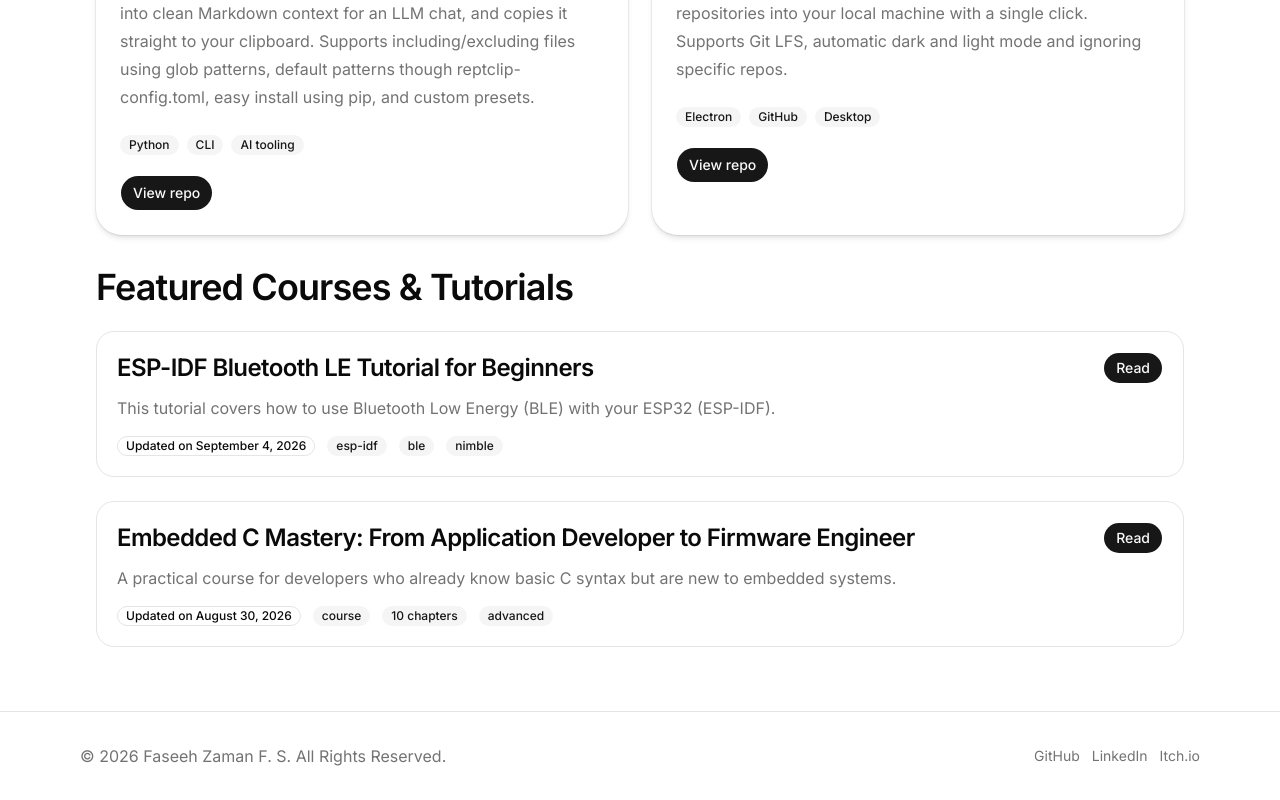
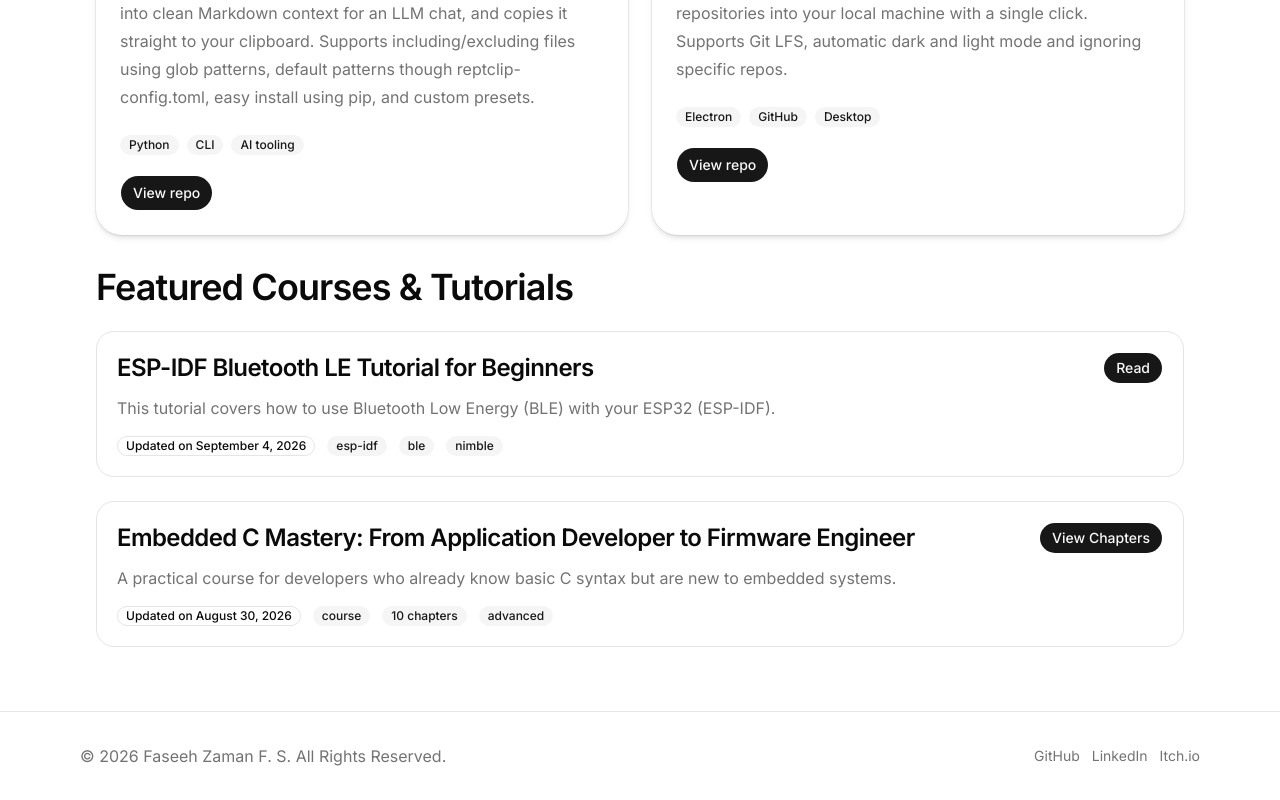
Before and after one commit to effessdev/effessdev.github.io, a Next.js app: page / in a window 1280 px wide. Shown: the part 1100-1900 px from the top of the page. Built offline with nearby package versions, Linux system fonts and the light colour scheme.

Commit message:
read chapters for lists

```diff
--- a/src/app/navbar.tsx
+++ b/src/app/navbar.tsx
@@ -1,9 +1,11 @@
 import Link from "next/link";
 import { ModeToggle } from "@/components/ui/mode-toggle";
 
+import { ActionLabels } from "@/lib/labels";
+
 const navItems = [
   { href: "/", label: "Home" },
-  { href: "/read", label: "Read" },
+  { href: "/read", label: ActionLabels.Read },
   { href: "https://github.com/effessdev", label: "GitHub" },
 ];
 
--- a/src/app/page.tsx
+++ b/src/app/page.tsx
@@ -1,6 +1,7 @@
 import type { Metadata } from "next";
 import Link from "next/link";
 import { buttonVariants } from "@/components/ui/button";
+import { ActionLabels } from "@/lib/labels";
 import { getFeaturedPosts } from "@/lib/posts";
 import { Post } from "@/lib/types";
 import { getAllCoursesWithLatest } from "@/lib/courses";
@@ -114,7 +115,7 @@ export default function Home() {
               href="/read"
               className={buttonVariants({ variant: "default", size: "lg" })}
             >
-              Read Content
+              {ActionLabels.ReadContent}
             </Link>
             <a
               href="https://github.com/effessdev"
--- a/src/app/read/page.tsx
+++ b/src/app/read/page.tsx
@@ -38,6 +38,7 @@ export default function ReadPage() {
       href: `/read/${post.id}`,
       updated: post.updated,
       tags: post.tags,
+      typeLabel: "Post",
     })),
     ...courses
       .filter((course) => course.featured)
@@ -48,6 +49,7 @@ export default function ReadPage() {
         href: `/read/${course.id}`,
         updated: course.latestUpdated,
         tags: course.tags,
+        typeLabel: "Course",
       })),
   ].sort((a, b) => {
     const ta = a.updated ? Date.parse(a.updated) : 0;
@@ -63,6 +65,7 @@ export default function ReadPage() {
       href: `/read/${post.id}`,
       updated: post.updated,
       tags: post.tags,
+      typeLabel: "Post",
     })),
     ...courses
       .filter((course) => !course.featured)
@@ -73,6 +76,7 @@ export default function ReadPage() {
         href: `/read/${course.id}`,
         updated: course.latestUpdated,
         tags: course.tags,
+        typeLabel: "Course",
       })),
   ].sort((a, b) => {
     const ta = a.updated ? Date.parse(a.updated) : 0;
--- a/src/components/content-list.tsx
+++ b/src/components/content-list.tsx
@@ -1,6 +1,7 @@
 import Link from "next/link";
 import { Badge } from "@/components/ui/badge";
 import { buttonVariants } from "@/components/ui/button";
+import { actionLabelForType } from "@/lib/labels";
 
 export type ContentListEntry = {
   id: string;
@@ -9,6 +10,7 @@ export type ContentListEntry = {
   href: string;
   updated?: string;
   tags?: string[];
+  typeLabel?: string;
 };
 
 export default function ContentList({
@@ -68,7 +70,7 @@ export default function ContentList({
                     size: "sm",
                   })}
                 >
-                  Read
+                  {actionLabelForType(item.typeLabel)}
                 </Link>
               </div>
 
--- a/src/components/post-list.tsx
+++ b/src/components/post-list.tsx
@@ -2,6 +2,7 @@ import { Post } from "@/lib/types";
 import Link from "next/link";
 import { buttonVariants } from "@/components/ui/button";
 import { Badge } from "@/components/ui/badge";
+import { actionLabelForType } from "@/lib/labels";
 
 export default function PostList({
   heading,
@@ -59,7 +60,7 @@ export default function PostList({
                     size: "sm",
                   })}
                 >
-                  Read
+                  {actionLabelForType("Post")}
                 </Link>
               </div>
 
--- a/src/components/social-links.tsx
+++ b/src/components/social-links.tsx
@@ -1,4 +1,5 @@
 import { ActionLink } from "@/components/ui/action-link";
+import { ActionLabels } from "@/lib/labels";
 
 const socialItems = [
   {
@@ -16,7 +17,7 @@ const socialItems = [
     href: "https://www.linkedin.com/in/effessdev/",
     icon: "fab fa-linkedin",
   },
-  { label: "Read", href: "/read", icon: "fas fa-book" },
+  { label: ActionLabels.Read, href: "/read", icon: "fas fa-book" },
 ];
 
 interface SocialLinksProps {
--- /dev/null
+++ b/src/lib/labels.ts
@@ -0,0 +1,11 @@
+export const ActionLabels = {
+  Read: "Read",
+  ViewChapters: "View Chapters",
+  ReadContent: "Read Content",
+};
+
+export function actionLabelForType(typeLabel?: string) {
+  return typeLabel === "Course" ? ActionLabels.ViewChapters : ActionLabels.Read;
+}
+
+export default ActionLabels;
```
